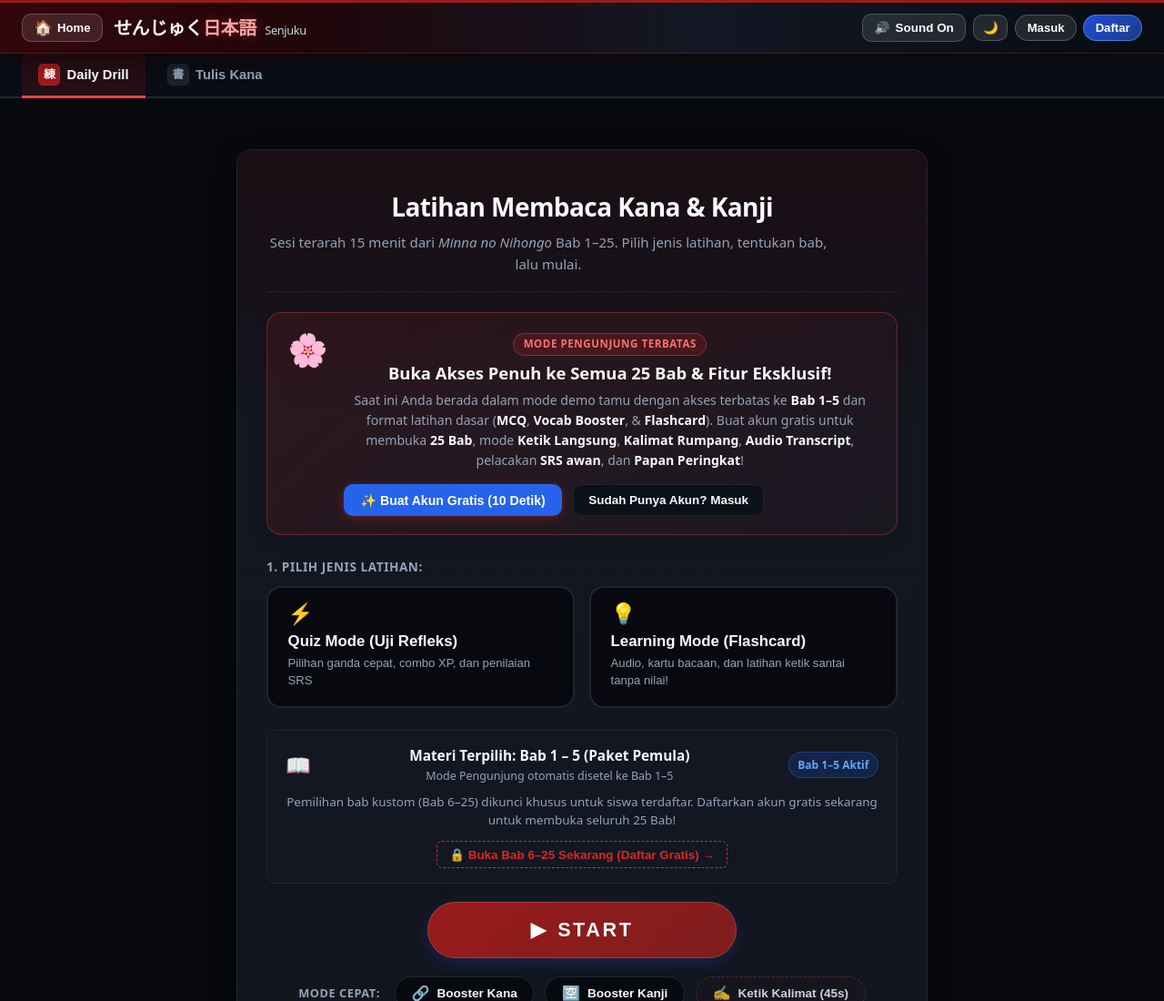
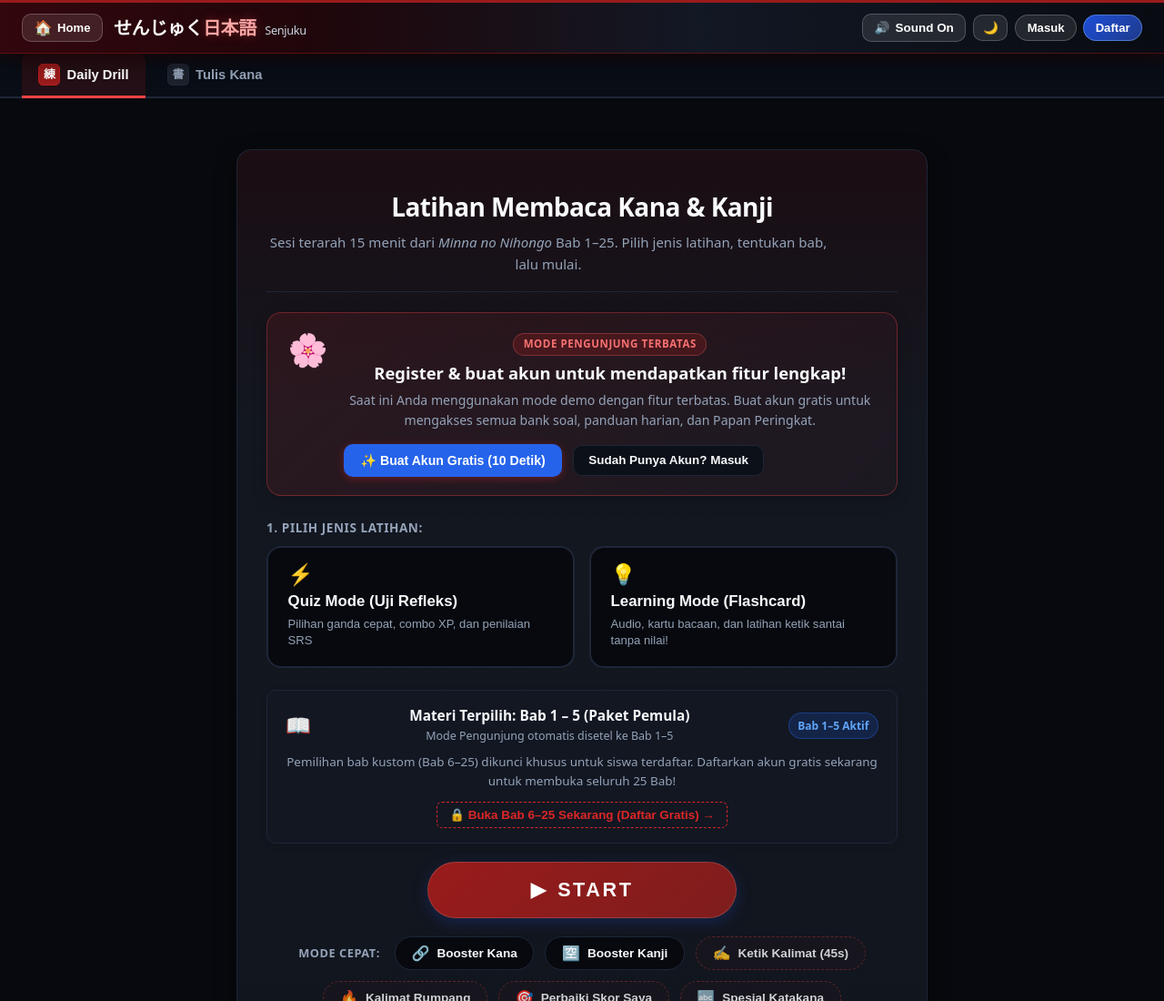
Before and after one commit to agralabs/senjuku, a website with bundled scripts: page index.html in a window 1280 px wide. Shown: the top 1100 px of the page at 91% size. Built offline with nearby package versions, Linux system fonts and the light colour scheme; files whose address does not match are found by name; a web font is replaced by a local one.

Commit message:
chore: update guest notice banner copy on landing page

```diff
--- a/index.html
+++ b/index.html
@@ -110,10 +110,9 @@
             <div class="guest-notice-icon">🌸</div>
             <div class="guest-notice-body">
               <div class="guest-notice-tag">Mode Pengunjung Terbatas</div>
-              <h3 class="guest-notice-title">Buka Akses Penuh ke Semua 25 Bab &amp; Fitur Eksklusif!</h3>
+              <h3 class="guest-notice-title">Register &amp; buat akun untuk mendapatkan fitur lengkap!</h3>
               <p class="guest-notice-desc">
-                Saat ini Anda berada dalam mode demo tamu dengan akses terbatas ke <strong>Bab 1–5</strong> dan format latihan dasar (<strong>MCQ</strong>, <strong>Vocab Booster</strong>, &amp; <strong>Flashcard</strong>).
-                Buat akun gratis untuk membuka <strong>25 Bab</strong>, mode <strong>Ketik Langsung</strong>, <strong>Kalimat Rumpang</strong>, <strong>Audio Transcript</strong>, pelacakan <strong>SRS awan</strong>, dan <strong>Papan Peringkat</strong>!
+                Saat ini Anda menggunakan mode demo dengan fitur terbatas. Buat akun gratis untuk mengakses semua bank soal, panduan harian, dan Papan Peringkat.
               </p>
               <div class="guest-notice-actions">
                 <button type="button" class="btn btn-primary btn-guest-register-action" id="btnGuestRegister">
```
